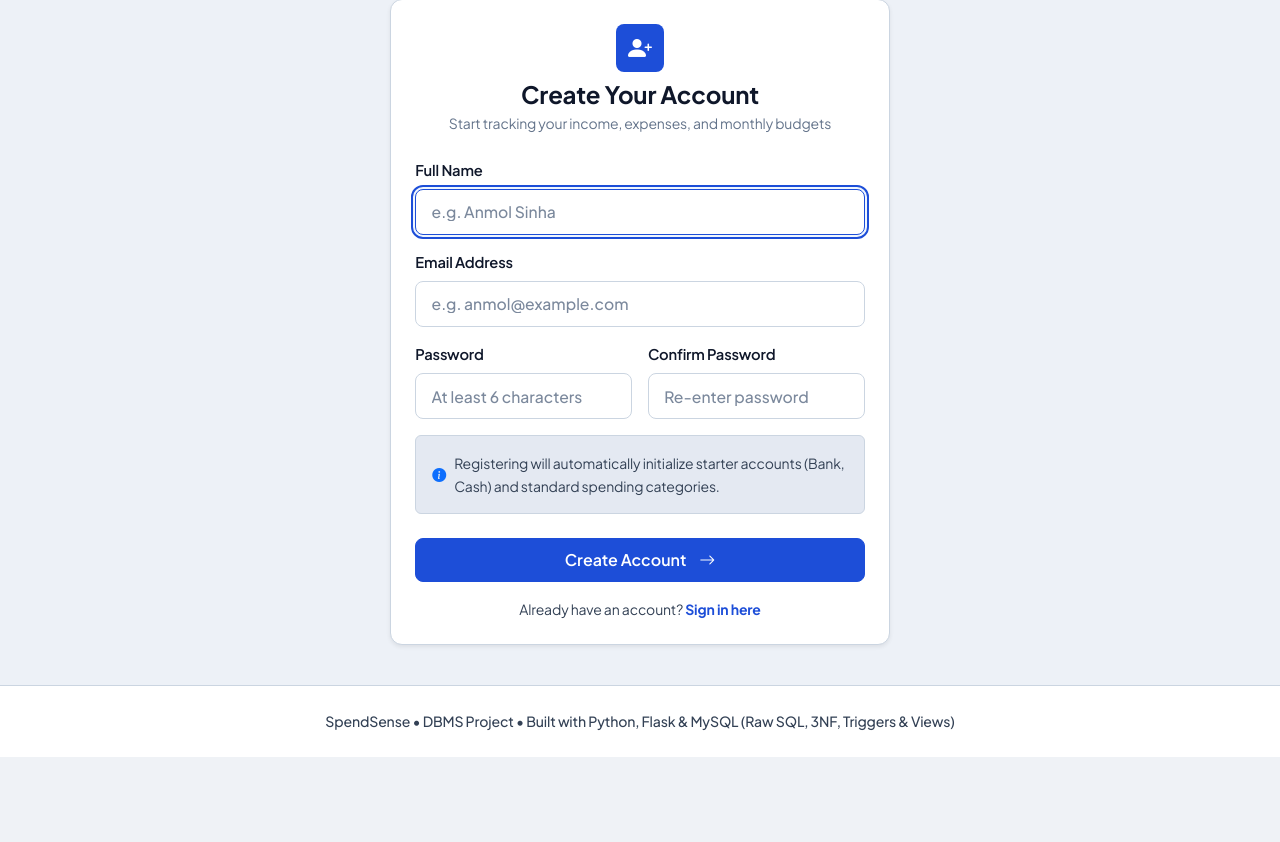
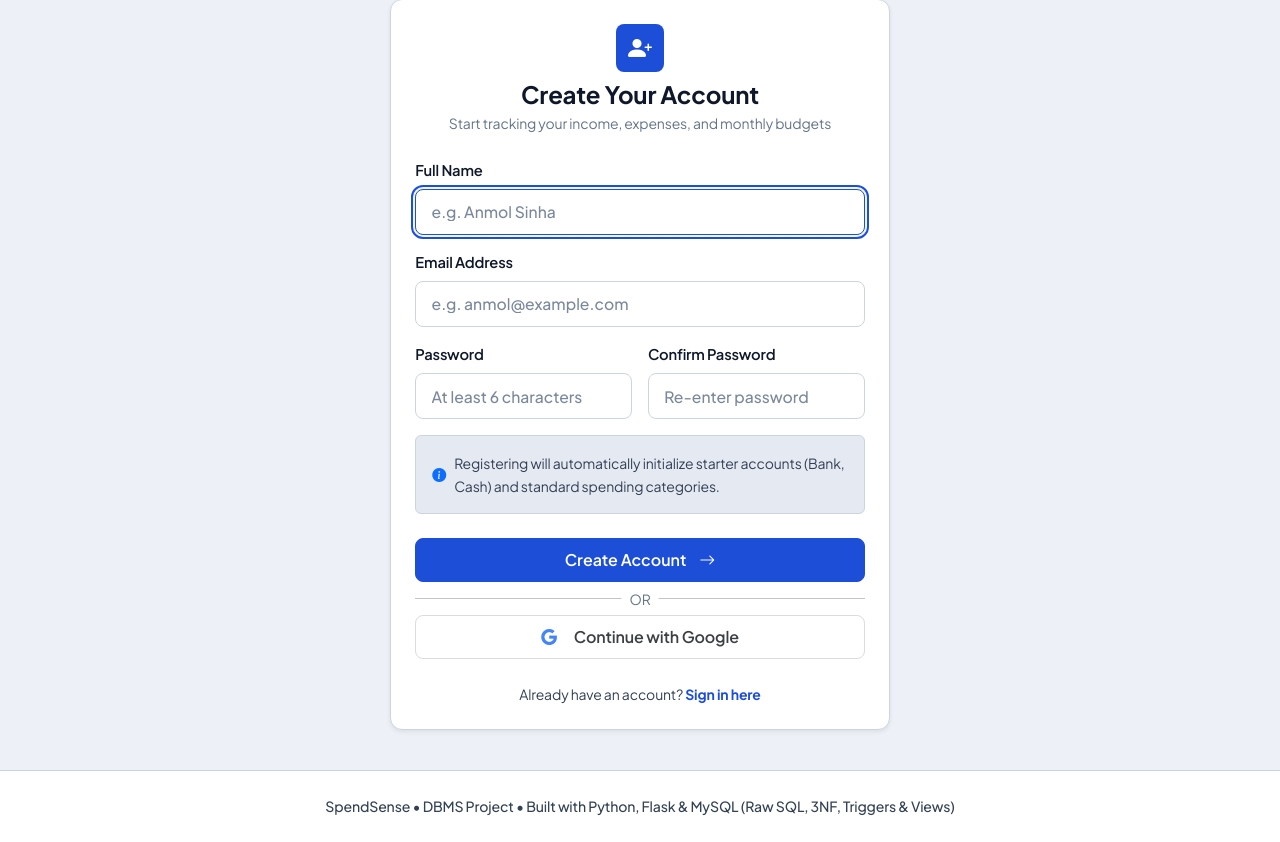
Before and after one commit to AnmolSinha23/SpendSense, a Flask app: page /register in a window 1280 px wide. Shown: the part 120-962 px from the top of the page. Before the commit the page ends 877 px from the top, so only its background shows below. Run offline with Flask 3, Linux system fonts and the light colour scheme.

Commit message:
Add Google authentication

```diff
--- a/app/routes/auth.py
+++ b/app/routes/auth.py
@@ -5,7 +5,7 @@ and Werkzeug secure password hashing (scrypt).
 """
 
 from functools import wraps
-from flask import Blueprint, render_template, request, redirect, url_for, flash, session
+from flask import Blueprint, render_template, request, redirect, url_for, flash, session, current_app
 from werkzeug.security import generate_password_hash, check_password_hash
 from app.db import query_db, get_db
 
@@ -128,17 +128,27 @@ def login():
             one=True
         )
 
-        if user and check_password_hash(user['password_hash'], password):
+        if user and user['password_hash'] and check_password_hash(user['password_hash'], password):
+            pending_sub = session.get('pending_google_sub')
+
             session.clear()
             session['user_id'] = user['user_id']
             session['user_name'] = user['name']
             session['user_email'] = user['email']
 
-            flash(f"Welcome back, {user['name']}!", "success")
+            if pending_sub:
+                query_db("UPDATE users SET google_sub = %s WHERE user_id = %s", (pending_sub, user['user_id']), commit=True)
+                flash(f"Welcome back, {user['name']}! Your Google account has been successfully linked.", "success")
+            else:
+                flash(f"Welcome back, {user['name']}!", "success")
+
             next_url = request.args.get('next')
             return redirect(next_url or url_for('dashboard.index'))
         else:
-            flash("Invalid email or password. Please try again.", "danger")
+            if user and not user['password_hash']:
+                flash("This email is associated with a Google account. Please use 'Continue with Google'.", "warning")
+            else:
+                flash("Invalid email or password. Please try again.", "danger")
             return render_template('auth/login.html', email=email)
 
     return render_template('auth/login.html')
@@ -153,3 +163,72 @@ def logout():
     session.clear()
     flash(f"Goodbye, {user_name}. You have been securely logged out.", "info")
     return redirect(url_for('auth.login'))
+
+
+@auth_bp.route('/auth/google/login')
+def google_login():
+    next_url = request.args.get('next')
+    if next_url:
+        session['next_url'] = next_url
+    redirect_uri = url_for('auth.google_callback', _external=True)
+    return current_app.oauth.google.authorize_redirect(redirect_uri)
+
+@auth_bp.route('/auth/google/callback')
+def google_callback():
+    try:
+        token = current_app.oauth.google.authorize_access_token()
+        user_info = token.get('userinfo')
+        if not user_info:
+            flash("Failed to retrieve user information from Google.", "danger")
+            return redirect(url_for('auth.login'))
+
+        google_sub = user_info.get('sub')
+        email = user_info.get('email', '').strip().lower()
+        name = user_info.get('name', 'Google User').strip()
+
+        db = get_db()
+        cursor = db.cursor(dictionary=True)
+        cursor.execute("SELECT * FROM users WHERE google_sub = %s", (google_sub,))
+        user = cursor.fetchone()
+
+        if user:
+            session.clear()
+            session['user_id'] = user['user_id']
+            session['user_name'] = user['name']
+            session['user_email'] = user['email']
+            flash(f"Welcome back, {user['name']}!", "success")
+        else:
+            cursor.execute("SELECT * FROM users WHERE email = %s", (email,))
+            existing_user = cursor.fetchone()
+            if existing_user:
+                if not existing_user['password_hash']:
+                    flash("This email is already associated with a different Google account. Please log in with the correct Google account.", "danger")
+                else:
+                    flash("An account with this email already exists. Please log in with your password to link your Google account.", "warning")
+                    session['pending_google_sub'] = google_sub
+                return redirect(url_for('auth.login'))
+            else:
+                cursor.execute(
+                    "INSERT INTO users (name, email, password_hash, google_sub) VALUES (%s, %s, %s, %s)",
+                    (name, email, None, google_sub)
+                )
+                new_user_id = cursor.lastrowid
+                cursor.execute(
+                    "INSERT INTO accounts (user_id, account_name, account_type, balance) VALUES "
+                    "(%s, 'Cash Wallet', 'Cash', 0.00), "
+                    "(%s, 'Main Bank Account', 'Bank', 0.00)",
+                    (new_user_id, new_user_id)
+                )
+                db.commit()
+                session.clear()
+                session['user_id'] = new_user_id
+                session['user_name'] = name
+                session['user_email'] = email
+                flash(f"Welcome to SpendSense, {name}! Your account has been initialized via Google.", "success")
+        cursor.close()
+
+        next_url = session.pop('next_url', None)
+        return redirect(next_url or url_for('dashboard.index'))
+    except Exception as e:
+        flash(f"Google authentication failed. Please try again.", "danger")
+        return redirect(url_for('auth.login'))
--- a/app/templates/auth/register.html
+++ b/app/templates/auth/register.html
@@ -51,6 +51,17 @@
                         <i class="bi bi-arrow-right ms-1"></i>
                     </button>
                 </div>
+                <div class="position-relative mb-3 text-center">
+                    <hr>
+                    <span class="position-absolute top-50 start-50 translate-middle px-2 small text-muted" style="background-color: var(--bg-card);">OR</span>
+                </div>
+
+                <div class="d-grid mb-4">
+                    <a href="{{ url_for('auth.google_login', next=request.args.get('next')) }}" class="btn-friendly py-2 justify-content-center fs-6" style="background-color: #fff; color: #3c4043; border: 1px solid #dadce0; border-radius: 8px;">
+                        <i class="bi bi-google me-2" style="color: #4285F4;"></i>
+                        <span>Continue with Google</span>
+                    </a>
+                </div>
             </form>
 
             <!-- Login Link -->
--- a/config.py
+++ b/config.py
@@ -20,3 +20,8 @@ class Config:
     DB_USER = os.getenv("DB_USER", "root")
     DB_PASSWORD = os.getenv("DB_PASSWORD", "")
     DB_NAME = os.getenv("DB_NAME", "spendsense_db")
+
+    # Google OAuth Settings
+    GOOGLE_CLIENT_ID = os.getenv("GOOGLE_CLIENT_ID")
+    GOOGLE_CLIENT_SECRET = os.getenv("GOOGLE_CLIENT_SECRET")
+    GOOGLE_DISCOVERY_URL = "https://accounts.google.com/.well-known/openid-configuration"
--- a/requirements.txt
+++ b/requirements.txt
@@ -2,3 +2,5 @@ flask>=3.0.0
 mysql-connector-python>=8.0.30
 python-dotenv>=1.0.0
 werkzeug>=3.0.0
+Authlib>=1.3.0
+requests>=2.31.0
--- a/sql/schema.sql
+++ b/sql/schema.sql
@@ -31,7 +31,8 @@ CREATE TABLE users (
     user_id INT AUTO_INCREMENT PRIMARY KEY,
     name VARCHAR(100) NOT NULL,
     email VARCHAR(120) NOT NULL UNIQUE,
-    password_hash VARCHAR(255) NOT NULL,
+    password_hash VARCHAR(255) NULL,
+    google_sub VARCHAR(255) UNIQUE DEFAULT NULL,
     created_at TIMESTAMP DEFAULT CURRENT_TIMESTAMP,
     CONSTRAINT chk_user_email_not_empty CHECK (CHAR_LENGTH(TRIM(email)) > 0),
     CONSTRAINT chk_user_name_not_empty CHECK (CHAR_LENGTH(TRIM(name)) > 0)
--- a/sql/setup_database.sql
+++ b/sql/setup_database.sql
@@ -23,7 +23,8 @@ CREATE TABLE users (
     user_id INT AUTO_INCREMENT PRIMARY KEY,
     name VARCHAR(100) NOT NULL,
     email VARCHAR(120) NOT NULL UNIQUE,
-    password_hash VARCHAR(255) NOT NULL,
+    password_hash VARCHAR(255) NULL,
+    google_sub VARCHAR(255) UNIQUE DEFAULT NULL,
     created_at TIMESTAMP DEFAULT CURRENT_TIMESTAMP,
     CONSTRAINT chk_user_email_not_empty CHECK (CHAR_LENGTH(TRIM(email)) > 0),
     CONSTRAINT chk_user_name_not_empty CHECK (CHAR_LENGTH(TRIM(name)) > 0)
```
Also changed, not shown: app/__init__.py (+9 -0 lines), app/templates/auth/login.html (+11 -0 lines), sql/migrations/001_add_google_auth.sql (added).
